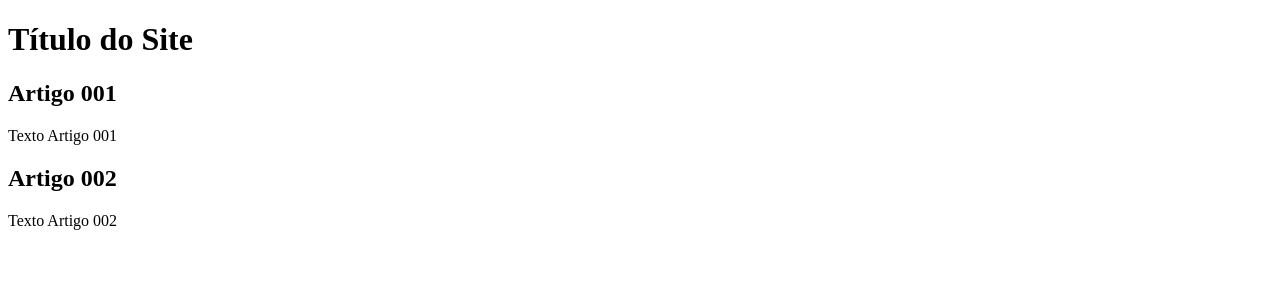
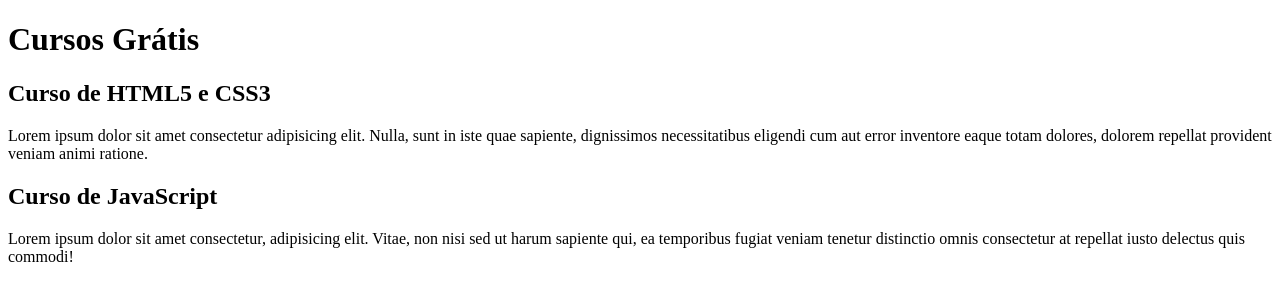
Before and after one commit to MaysaSSouza/projeto-site, a plain HTML site: page index.html in a window 1280 px wide. Drawn offline with Linux system fonts and the light colour scheme.

Commit message:
comecei a escrever o conteudo

```diff
--- a/index.html
+++ b/index.html
@@ -8,14 +8,14 @@
 <body>
     <main>
         <header>
-            <h1>Título do Site</h1>
+            <h1>Cursos Grátis</h1>
             <article>
-                <h2>Artigo 001</h2>
-                <p>Texto Artigo 001</p>
+                <h2>Curso de HTML5 e CSS3</h2>
+                <p>Lorem ipsum dolor sit amet consectetur adipisicing elit. Nulla, sunt in iste quae sapiente, dignissimos necessitatibus eligendi cum aut error inventore eaque totam dolores, dolorem repellat provident veniam animi ratione.</p>
             </article>
             <article>
-                <h2>Artigo 002</h2>
-                <p>Texto Artigo 002</p>
+                <h2>Curso de JavaScript</h2>
+                <p>Lorem ipsum dolor sit amet consectetur, adipisicing elit. Vitae, non nisi sed ut harum sapiente qui, ea temporibus fugiat veniam tenetur distinctio omnis consectetur at repellat iusto delectus quis commodi!</p>
             </article>
         </header>
     </main>
```
